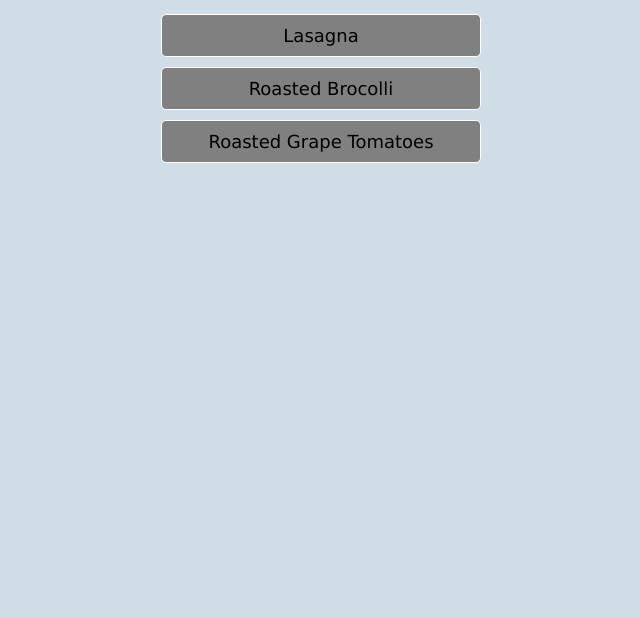
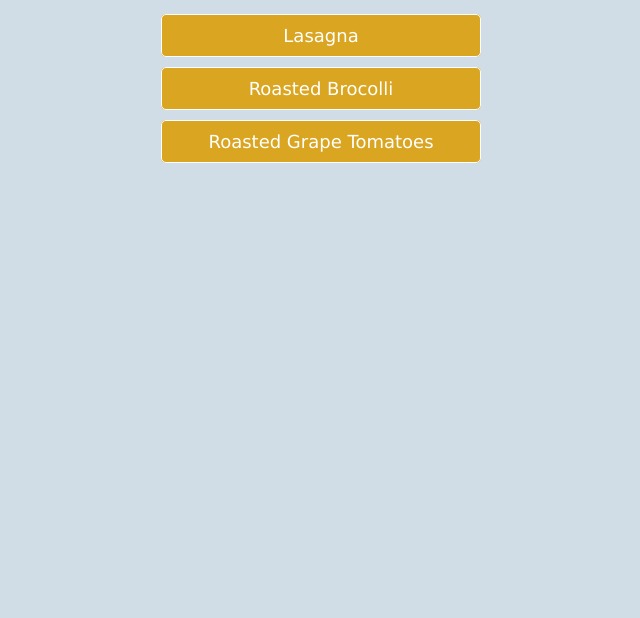
Before and after one commit to cleancoder-in/odin-recipes, a plain HTML site: page index.html in a window 1280 px wide. Shown: the part 182-800 px from the top of the page, without its empty margins (319-959 px from the left). Drawn offline with Linux system fonts and the light colour scheme.

Commit message:
feat(style): add styles to homepage

```diff
--- a/styles.css
+++ b/styles.css
@@ -5,9 +5,9 @@
 }
 
 a {
+  display: block;
   text-decoration: none;
   font-size: 18px;
-  color: black;
 }
 
 li {
@@ -30,23 +30,25 @@ ul {
   margin-top: 30px;
 }
 
-ul > li {
+ul li {
   display: block;
-  border: 1px solid white;
   width: 25%;
   margin: 10px auto;
-  padding: 10px 20px;
-  background-color: grey;
-  color: black;
+  background-color: goldenrod;
+  color: white;
   border-radius: 5px;
 }
 
-ul > li:hover {
+ul li a {
+  border: 1px solid white;
+  border-radius: 5px;
+  padding: 10px 20px;
+  color: #fff;
+}
+
+ul li a:hover {
   cursor: pointer;
   background-color: white;
-  color: black;
+  border-color: goldenrod;
+  color: goldenrod;
 }
-
-ul > li > a {
-  display: block;
-}
```
